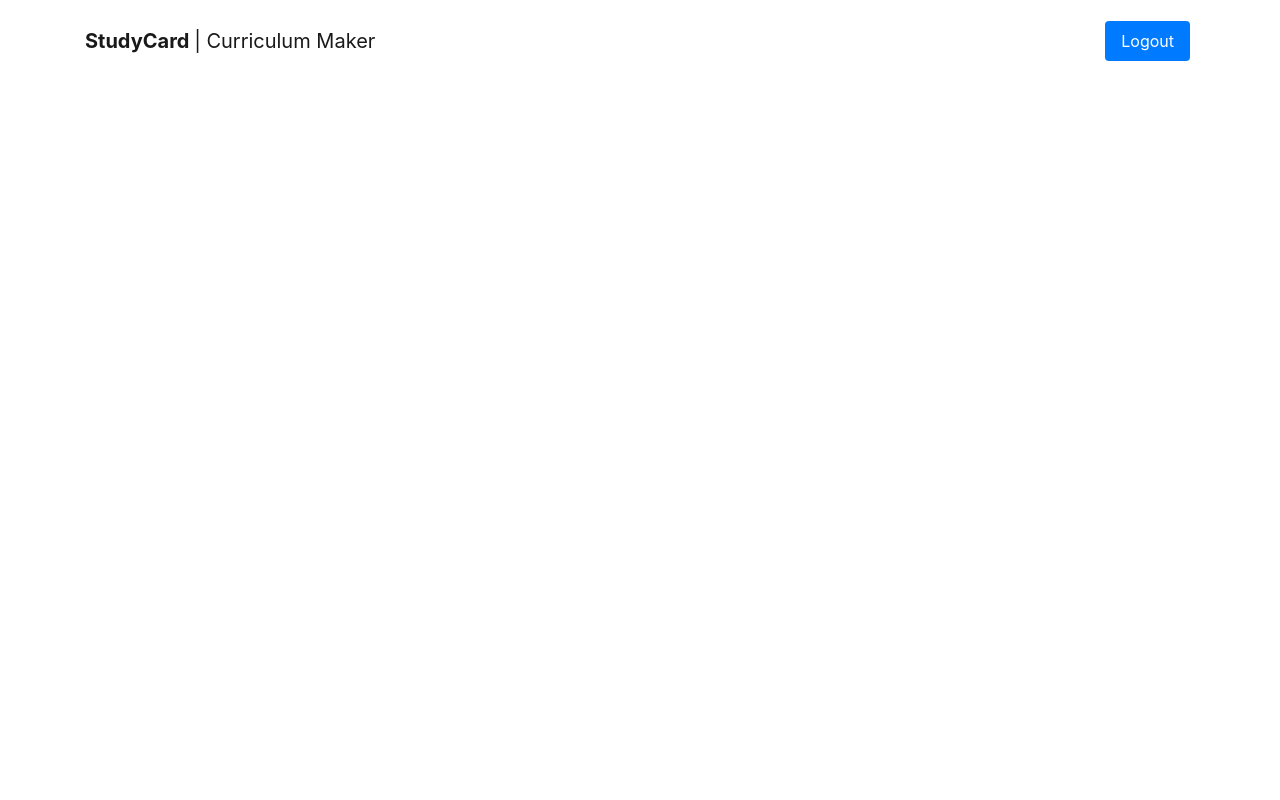
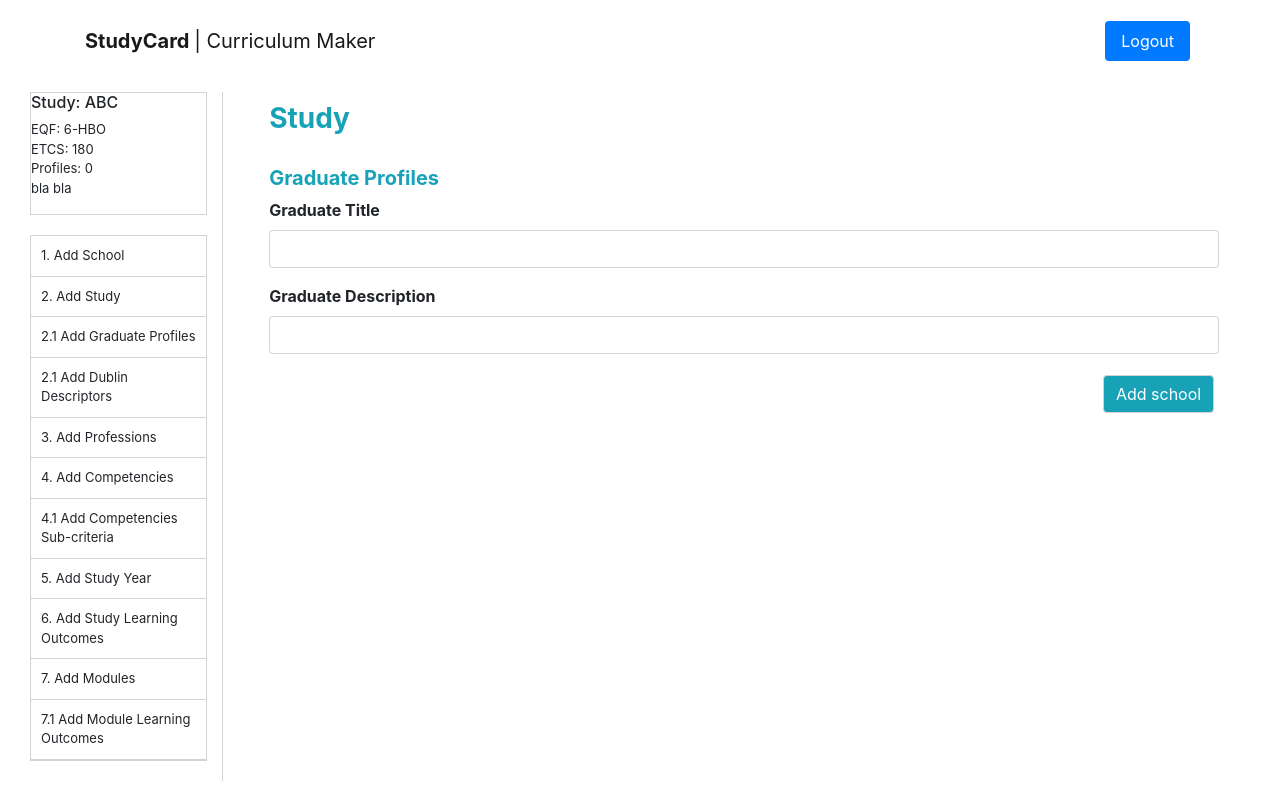
Before and after one commit to hanhngooo/curriculum-maker-temp, a React (Create React App) app: page /addGraduateProfile in a window 1280 px wide. Built offline with nearby package versions, Linux system fonts and the light colour scheme.

Commit message:
add form of graduate profile and new route

```diff
--- a/src/App.js
+++ b/src/App.js
@@ -3,6 +3,7 @@ import "./App.css";
 import { Switch, Route } from "react-router-dom";
 import School from "./pages/School";
 import Study from "./pages/Study";
+import GraduateProfile from "./pages/GraduateProfile";
 import Navigation from "./components/Navigation";
 import Profession from "./pages/Profession";
 import Competency from "./pages/Competency";
@@ -17,6 +18,8 @@ function App() {
       <Switch>
         <Route exact path="/addSchool" component={School} />
         <Route exact path="/addStudy" component={Study} />
+        <Route exact path="/addGraduateProfile" component={GraduateProfile} />
+
         <Route exact path="/addProfession" component={Profession} />
         <Route exact path="/addCompetency" component={Competency} />
         <Route exact path="/addStudyYear" component={StudyYear} />
--- /dev/null
+++ b/src/pages/GraduateProfile.js
@@ -0,0 +1,106 @@
+import React, { useState } from "react";
+import { useDispatch, useSelector } from "react-redux";
+import { Formik, Form, Field, useField, ErrorMessage } from "formik";
+import { Radio, FormControlLabel } from "@material-ui/core";
+import * as yup from "yup";
+import "./Form.css";
+
+import ContinueButton from "../components/ContinueButton";
+import SaveButton from "../components/SaveButton";
+import SideBarStep from "../components/SideBarStep";
+import SideBarOverview from "../components/SideBarOverview";
+import { addSchool } from "../store/user/actions";
+// import { selectSchool } from "../store/user/selectors";
+
+const MyRadio = ({ label, ...props }) => {
+  const [field] = useField(props);
+  return <FormControlLabel {...field} control={<Radio />} label={label} />;
+};
+
+export default function School() {
+  const [continueButton, setContinueButton] = useState(false);
+  const dispatch = useDispatch();
+
+  let validationSchema = yup.object().shape({
+    graduateTitle: yup.string().required("This field is required."),
+    graduateDescription: yup.string().required("This field is required."),
+  });
+  const initialValues = {
+    graduateTitle: "",
+    graduateDescription: "",
+  };
+
+  return (
+    <div className="pageContainer">
+      <div className="row">
+        <div className="col-xl-2 side-bar-left">
+          <SideBarOverview />
+          <SideBarStep />
+        </div>
+
+        <div className="col">
+          <div className="main">
+            <h3 className="text-info">
+              <strong>Study</strong>
+              <br />
+            </h3>
+            <div className="main__singleForm">
+              <h5 className="text-info">
+                <strong>Graduate Profiles</strong>
+              </h5>
+
+              <Formik
+                initialValues={initialValues}
+                validationSchema={validationSchema}
+                onSubmit={async (data, { setSubmitting, resetForm }) => {
+                  setSubmitting(true);
+                  console.log("profile", data);
+                  // dispatch(addSchool(filteredData));
+                  resetForm();
+                  setContinueButton(true);
+                  setSubmitting(false);
+                }}
+              >
+                {({ values, isSubmitting, isValid }) => (
+                  <Form>
+                    <div className="form-group">
+                      <label>Graduate Title</label>
+                      <Field
+                        className="form-control"
+                        name="graduateTitle"
+                        type="text"
+                      />
+                      <ErrorMessage
+                        name="graduateTitle"
+                        component="span"
+                        className="error"
+                      />
+                    </div>
+                    <div className="form-group">
+                      <label>Graduate Description</label>
+                      <Field
+                        className="form-control"
+                        name="graduateDescription"
+                        type="text"
+                      />
+                      <ErrorMessage
+                        name="graduateDescription"
+                        component="span"
+                        className="error"
+                      />
+                    </div>
+                    <SaveButton
+                      dataName="school"
+                      disabled={isSubmitting && isValid}
+                    />
+                  </Form>
+                )}
+              </Formik>
+            </div>
+            {continueButton ? <ContinueButton url="/addStudy" /> : null}
+          </div>
+        </div>
+      </div>
+    </div>
+  );
+}
```
